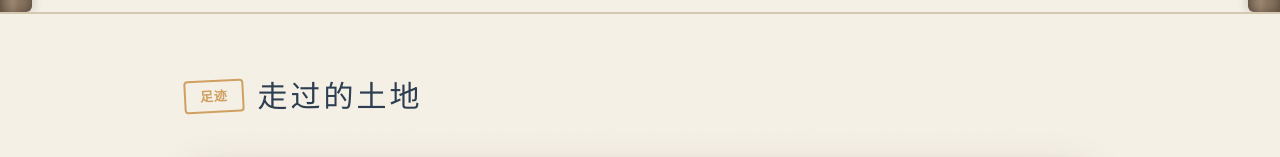
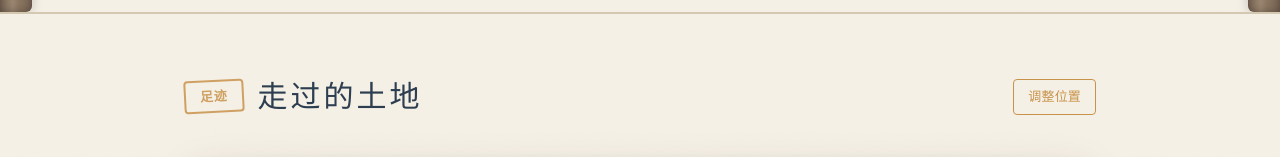
Before and after one commit to lujunling1230/xiaolu-web, a React (Vite) app: page /toolbox/travel in a window 1280 px wide. Shown: the part 370-527 px from the top of the page. Built offline with nearby package versions, Linux system fonts and the light colour scheme.

Commit message:
feat: 省份位置可拖拽编辑模式，偏移量持久化到localStorage

```diff
--- a/src/pages/toolbox/TravelPage.tsx
+++ b/src/pages/toolbox/TravelPage.tsx
@@ -468,6 +468,39 @@ const TravelPage: React.FC = () => {
     } catch { return new Set<string>(); }
   });
 
+  /* 编辑模式：可拖拽省份调整位置 */
+  const [editMode, setEditMode] = useState(false);
+  const [dragging, setDragging] = useState<string | null>(null);
+  const [provinceOffsets, setProvinceOffsets] = useState<Record<string, { dx: number; dy: number }>>(() => {
+    try {
+      const raw = localStorage.getItem("travel_province_offsets");
+      return raw ? JSON.parse(raw) : {};
+    } catch { return {}; }
+  });
+
+  /** 对 SVG path 应用偏移量（精确解析 M/Q/Z 命令后的坐标对） */
+  function applyOffset(path: string, name: string): string {
+    const off = provinceOffsets[name];
+    if (!off || (off.dx === 0 && off.dy === 0)) return path;
+    // 将路径拆分为 token，对每个数值 token 按序交替加 dx/dy
+    const tokens: string[] = [];
+    const regex = /[A-Za-z]|-?\d+\.?\d*/g;
+    let m: RegExpExecArray | null;
+    while ((m = regex.exec(path)) !== null) tokens.push(m[0]);
+    let coordIdx = 0;
+    return tokens.map((t) => {
+      if (/^[A-Za-z]$/.test(t)) { coordIdx = 0; return t; }
+      const val = parseFloat(t) + (coordIdx % 2 === 0 ? off.dx : off.dy);
+      coordIdx++;
+      return String(Math.round(val * 10) / 10);
+    }).join(" ");
+  }
+
+  /* 持久化省份偏移量 */
+  useEffect(() => {
+    try { localStorage.setItem("travel_province_offsets", JSON.stringify(provinceOffsets)); } catch { /* ignore */ }
+  }, [provinceOffsets]);
+
   const isNew = useMemo(() => editingCity ? !cities.some((c) => c.id === editingCity.id) : false, [editingCity, cities]);
 
   // 保存到 localStorage
@@ -646,6 +679,13 @@ const TravelPage: React.FC = () => {
         <div className="travel-section-head">
           <span className="travel-stamp">足迹</span>
           <h2 className="travel-section-title">走过的土地</h2>
+          <button
+            className={`travel-edit-toggle ${editMode ? "active" : ""}`}
+            onClick={() => setEditMode((v) => !v)}
+            title={editMode ? "退出编辑模式" : "进入编辑模式，拖拽省份调整位置"}
+          >
+            {editMode ? "锁定位置" : "调整位置"}
+          </button>
         </div>
 
         <div className="travel-map-wrap">
@@ -655,31 +695,53 @@ const TravelPage: React.FC = () => {
           <div className="travel-map-pin bl" />
           <div className="travel-map-pin br" />
 
-          <div className="travel-map-bg" style={{ backgroundImage: "url('/china-map-watercolor.jpg')" }}>
+          <div className={`travel-map-bg ${editMode ? "editing" : ""}`} style={{ backgroundImage: "url('/china-map-watercolor.jpg')" }}>
             <svg
               viewBox={`0 0 ${MAP_VIEWBOX_W} ${MAP_VIEWBOX_H}`}
               className="travel-map-overlay"
-              onMouseLeave={() => setHovered(null)}
+              onMouseLeave={() => { setHovered(null); setDragging(null); }}
             >
               {provinceBlocks.map((p) => {
                 const isHovered = hovered?.name === p.name;
                 const isVisited = p.visited;
-                const center = getProvinceCenter(p.path);
+                const offsetedPath = applyOffset(p.path, p.name);
+                const center = getProvinceCenter(offsetedPath);
                 return (
-                  <g key={p.name}>
+                  <g
+                    key={p.name}
+                    onMouseDown={editMode ? (e) => {
+                      e.preventDefault();
+                      setDragging(p.name);
+                    } : undefined}
+                  >
                     <path
-                      d={p.path}
+                      d={offsetedPath}
                       data-name={PROVINCE_FULL_NAME[p.name] || p.name}
-                      fill={isVisited ? VISITED_FILL : UNVISITED_FILL}
-                      stroke={isVisited ? VISITED_STROKE : UNVISITED_STROKE}
-                      strokeWidth={isHovered ? 2.0 : isVisited ? 1.2 : 0.7}
+                      fill={editMode ? "rgba(200,80,30,0.12)" : isVisited ? VISITED_FILL : UNVISITED_FILL}
+                      stroke={editMode ? "rgba(200,80,30,0.6)" : isVisited ? VISITED_STROKE : UNVISITED_STROKE}
+                      strokeWidth={isHovered || editMode ? 2.0 : isVisited ? 1.2 : 0.7}
                       strokeLinecap="round"
                       strokeLinejoin="round"
                       opacity={isHovered ? 1 : isVisited ? 0.85 : 0.6}
-                      className="travel-province-area"
+                      className={`travel-province-area ${editMode ? "draggable" : ""}`}
+                      style={editMode ? { cursor: dragging === p.name ? "grabbing" : "grab" } : undefined}
                       onMouseEnter={(e) => handleProvinceHover(p, e)}
-                      onMouseMove={(e) => handleProvinceHover(p, e)}
-                      onClick={() => handleProvinceClick(p)}
+                      onMouseMove={(e) => {
+                        handleProvinceHover(p, e);
+                        if (editMode && dragging === p.name) {
+                          const svg = (e.currentTarget as SVGElement).closest("svg")!;
+                          const rect = svg.getBoundingClientRect();
+                          const vbX = ((e.clientX - rect.left) / rect.width) * MAP_VIEWBOX_W;
+                          const vbY = ((e.clientY - rect.top) / rect.height) * MAP_VIEWBOX_H;
+                          const origCenter = getProvinceCenter(p.path);
+                          setProvinceOffsets((prev) => ({
+                            ...prev,
+                            [p.name]: { dx: vbX - origCenter.x, dy: vbY - origCenter.y },
+                          }));
+                        }
+                      }}
+                      onMouseUp={() => { if (dragging === p.name) setDragging(null); }}
+                      onClick={() => { if (!editMode) handleProvinceClick(p); }}
                     />
                     {isVisited && (
                       <g
@@ -1173,7 +1235,15 @@ const TravelPage: React.FC = () => {
 
         /* ===== Section 标题 ===== */
         .travel-section { max-width: 960px; margin: 0 auto; padding: 56px 24px; }
-        .travel-section-head { display: flex; align-items: center; gap: 14px; margin-bottom: 32px; }
+        .travel-section-head { display: flex; align-items: center; gap: 14px; margin-bottom: 32px; flex-wrap: wrap; }
+        .travel-edit-toggle {
+          margin-left: auto; padding: 5px 14px; border: 1px solid var(--gold-accent);
+          border-radius: 4px; background: transparent; color: var(--gold-accent);
+          font-family: var(--font-hand); font-size: 13px; cursor: pointer;
+          transition: background 0.25s, color 0.25s;
+        }
+        .travel-edit-toggle:hover { background: rgba(196, 148, 82, 0.1); }
+        .travel-edit-toggle.active { background: var(--gold-accent); color: var(--paper-bg); }
         .travel-stamp {
           display: inline-flex; align-items: center; justify-content: center;
           padding: 3px 14px; border: 2px solid var(--gold-accent); border-radius: 4px;
@@ -1244,6 +1314,16 @@ const TravelPage: React.FC = () => {
         .travel-province-area:hover {
           filter: drop-shadow(0 0 6px rgba(168,130,78,0.5)) brightness(1.05);
           stroke-width: 2.2 !important;
+        }
+        .travel-province-area.draggable {
+          transition: fill 0.15s ease, stroke 0.15s ease;
+        }
+        .travel-province-area.draggable:hover {
+          filter: drop-shadow(0 0 8px rgba(200,80,30,0.5)) brightness(1.08);
+        }
+        .travel-map-bg.editing {
+          outline: 2px dashed rgba(200, 80, 30, 0.4);
+          outline-offset: 4px;
         }
         /* 省份描线描绘动画 */
         @keyframes provinceDraw {
```
